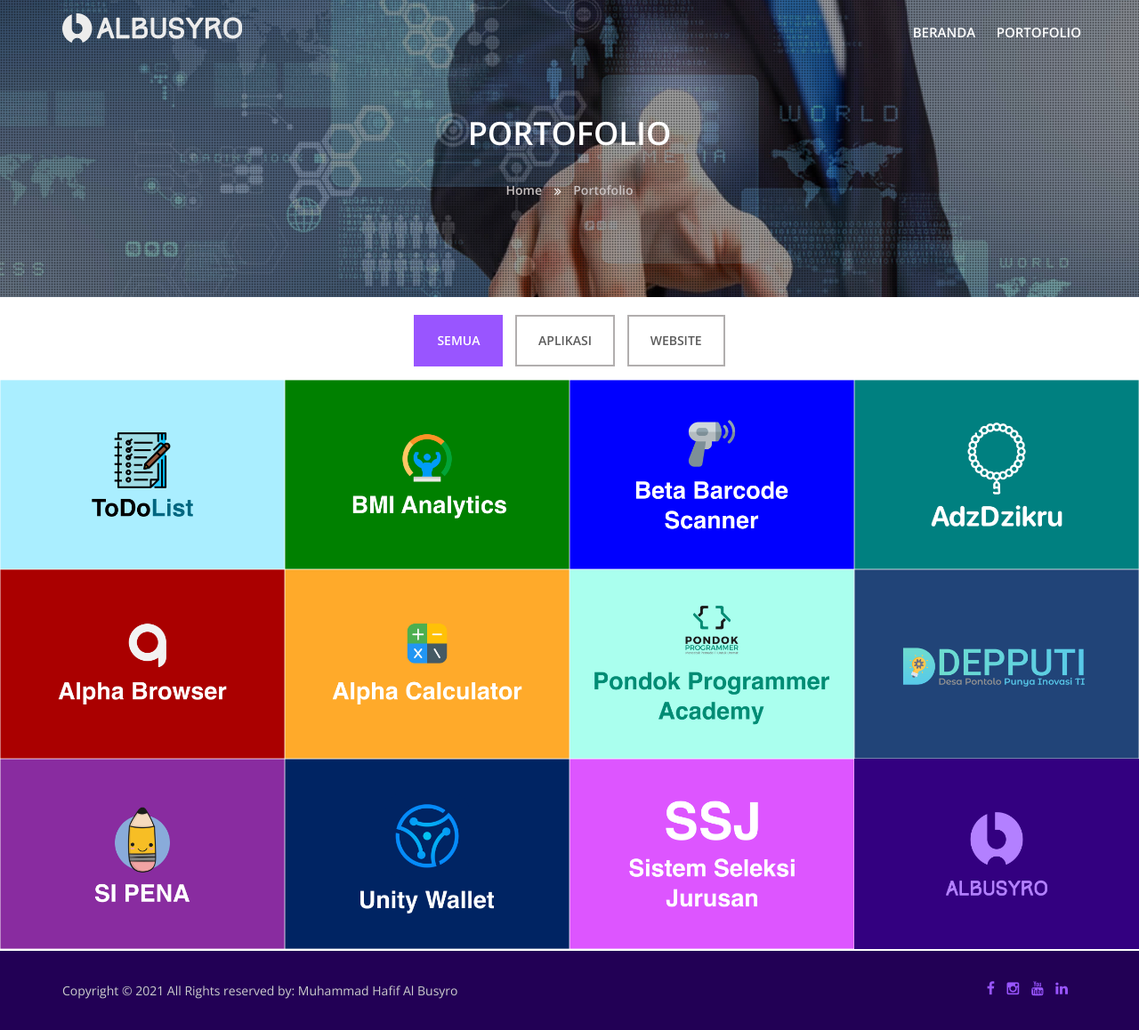
After one commit to muhammadhafifalbusyro/albusyro, a CodeIgniter app: page /albusyro/portofolio in a window 1280 px wide. The commit adds this page. Shown: the whole page at 89% size. Run offline with CodeIgniter, Linux system fonts and the light colour scheme; some libraries are stand-ins or nearby versions.

Commit message:
tambah portofolio page

```diff
--- a/application/config/config.php
+++ b/application/config/config.php
@@ -23,7 +23,10 @@ defined('BASEPATH') or exit('No direct script access allowed');
 | a PHP script and you can easily do that on your own.
 |
 */
+//development
 $config['base_url'] = 'http://localhost:8888/albusyro/';
+//production
+// $config['base_url'] = 'https://albusyro.com';
 
 /*
 |--------------------------------------------------------------------------
--- /dev/null
+++ b/application/controllers/Portofolio.php
@@ -0,0 +1,32 @@
+<?php
+defined('BASEPATH') or exit('No direct script access allowed');
+
+class Portofolio extends CI_Controller
+{
+
+    /**
+     * Index Page for this controller.
+     *
+     * Maps to the following URL
+     * 		http://example.com/index.php/welcome
+     *	- or -
+     * 		http://example.com/index.php/welcome/index
+     *	- or -
+     * Since this controller is set as the default controller in
+     * config/routes.php, it's displayed at http://example.com/
+     *
+     * So any other public methods not prefixed with an underscore will
+     * map to /index.php/welcome/<method_name>
+     * @see https://codeigniter.com/user_guide/general/urls.html
+     */
+    public function __construct()
+    {
+        parent::__construct();
+        $this->load->model("model_aplikasi");
+    }
+    public function index()
+    {
+        $data["apps"] = $this->model_aplikasi->get_data_aplikasi();
+        $this->load->view('portofolio', $data);
+    }
+}
--- a/application/models/Model_aplikasi.php
+++ b/application/models/Model_aplikasi.php
@@ -102,6 +102,7 @@ class Model_aplikasi extends CI_Model
                 "link" => "https://albusyro.com/"
             ],
 
+
         ];
         return $data;
     }
--- a/application/models/Model_blog.php
+++ b/application/models/Model_blog.php
@@ -6,7 +6,7 @@ class Model_blog extends CI_Model
     {
         $data = [
             [
-                "id" => 0,
+                "id" => 'teknologi-dalam-dunia-pendidikan',
                 "img_url" => 'https://1.bp.blogspot.com/-1g2RiOTnnmE/XYy8CZSi1hI/AAAAAAAAAAY/4lpj5LplKswhLgiXA74zxf6UhnZ2c8v-ACLcBGAsYHQ/s1600/pendidikan.jpg',
                 "date" => '22/07/2021',
                 "judul" => 'Teknologi Dalam Dunia Pendidikan',
@@ -131,7 +131,7 @@ class Model_blog extends CI_Model
                 '
             ],
             [
-                "id" => 1,
+                "id" => 'melihat-kebenaran-yang-lain',
                 "img_url" => 'https://bimamedia-gurusiana.ap-south-1.linodeobjects.com/9efb1a59d7b58e69996cf0e32cb71098/2020/10/17/l-images-38520201017165529.jpeg',
                 "date" => '24/07/2021',
                 "judul" => 'Melihat Kebenaran Yang Lain',
@@ -144,6 +144,84 @@ class Model_blog extends CI_Model
                     Setiap manusia punya kisah hidupnya masing-masing sehingga mereka punya persepsi suatu kebenaran dari pengalaman hidupnya. makanya perbedaan pandangan akan suatu hal itu tidaklah salah. Namun, yang jadi masalah adalah ketika kita selalu menanggap diri kita pribadi yang paling benar dan orang lain salah. Maka dari itu perluaslah kapasitas pengetahuan diri kita masing-masing, sehingga kita pun dapat memahami suatu kebenaran lain dari persepsi yang berbeda.
                     </p>
                     '
+            ],
+            [
+                "id" => 'imam-ahmad-bin-hanbal-dan-penjual-roti-yang-dipertemukan-lewat-istigfar',
+                "img_url" => 'https://islami.co/wp-content/uploads/2018/09/sufi-ilustrasi.jpg',
+                "date" => '06/10/2021',
+                "judul" => 'Imam Ahmad bin Hanbal dan Penjual Roti yang Dipertemukan Lewat Istighfar',
+                "isi" =>
+                '
+                    <p>
+                    Imam Ahmad bin Hanbal merupakan salah satu dari murid Imam Syafi’i. Beliau juga dikenal sebagai Imam Hanbali. Di masa akhir hidupnya, beliau pernah bercerita, cerita tersebut terekam dalam Manaqib Imam Ahmad bin Hanbal ketika beliau menuju Bashrah. Di sana, beliau mengalami sebuah peristiwa yang unik dan menunjukkan kuasa Allah atas doa hamba-Nya.
+                    </p>
+                    <p>
+                    Beliau bercerita “Suatu hari, ketika usia saya sudah menginjak tua, saya tidak tahu mengapa saya ingin sekali menuju ke salah satu kota di Irak, padahal, tidak ada janji dengan orang lain atau hajat sama sekali.”
+                    </p>
+                    <p>
+                    Akhirnya Imam Ahmad bin Hanbal berangkat sendiri menuju kota Bashrah. Beliau meriwayatkan, “Saat tiba di sana waktu Isya’, saya ikut shalat berjama’ah isya’ di masjid, hati saya merasa tenang, tidak lama berselang kemudian tiba-tiba saya ingin istirahat.”
+                    </p>
+                    <p>
+                    Selepas jamaah bubar, Imam Ahmad ingin tidur di masjid, tiba-tiba sang marbot masjid datang menemui Imam Ahmad sambil bertanya, “Kenapa syekh? Anda mau apa di sini?” Marbot masjid itu tidak mengetahui kalau beliau adalah Imam Ahmad, dan Imam Ahmad pun tidak memperkenalkan siapa dirinya.
+                    </p>
+                    <p>
+                    Di Irak, semua orang kenal siapa Imam Ahmad, seorang ulama besar dan ahli hadis, beliau hafal sejuta hadis, sangat shalih dan zuhud. Ketika itu belum ada teknologi kamera atau media sosial seperti saat ini, sehingga orang tidak tahu wajahnya, hanya saja namanya sudah terkenal.
+                    </p>
+                    <p>
+                    Imam Ahmad berkata, “Saya ingin beristirahat, saya musafir.” Marbot pun merespon, “tidak boleh, tidak boleh tidur di dalam masjid!”
+                    </p>
+                    <p>
+                    Imam Ahmad melanjutkan bercerita, “Saya didorong-dorong oleh orang itu disuruh keluar dari masjid. Setelah sampai pelataran, maka dikuncilah pintu masjid. Kemudian saya hendak tidur di teras masjid.” Ketika sudah berbaring di teras masjid, si marbot datang lagi, sembari marah-marah kepada Imam Ahmad, “Mau apa lagi, syekh?” tanya marbot.
+                    </p>
+                    <p>
+                    “Saya mau tidur, saya musafir.” Jawab Imam Ahmad. Lalu marbot berkata, “Di dalam masjid tidak boleh, di teras masjid juga tidak boleh.” Imam Ahmad pun diusir. Beliau bercerita, “Saya didorong-dorong sampai ke jalan.”
+                    </p>
+                    <p>
+                    Di samping masjid, ada penjual roti dan rumah kecil untuk membuat sekaligus menjual roti. Penjual roti ini sedang mengolah adonan roti, sambil melihat kejadian Imam Ahmad  didorong-dorong oleh marbot tadi. Ketika, Imam Ahmad sampai jalanan, penjual roti itu memanggil dari jauh, “Mari syekh, anda boleh menginap di tempat saya, saya punya tempat, meskipun kecil.”
+                    </p>
+                    <p>
+                    “Baik.” Kata Imam Ahmad. Imam Ahmad pun masuk ke rumahnya, duduk di belakang penjual roti yang sedang membuat roti dengan tidak memperkenalkan siapa dirinya, beliau hanya mengaku sebagai musafir.
+                    </p>
+                    <p>
+                    Penjual roti ini memiliki perilaku yang bisa dibilang unik. Jika Imam Ahmad mengajaknya berbicara, maka ia akan menjawab. Kalau tidak, ia terus membuat adonan roti sambil melafalkan istighfar, Astaghfirullah. Saat meletakkan garam, ia mengucap istighfar. Ketika memecahkan telur, ia istighfar, mencampur gandum, istighfar lagi, ia selalu mengucap istighfar.
+                    </p>
+                    <p>
+                    Imam Ahmad memperhatikan terus. Lalu beliau bertanya, “Sudah berapa lama engkau melakukan ini?” Penjual roti menjawab, “Sudah lama sekali syekh, saya menjual roti sudah 30 tahun, jadi semenjak itu saya lakukan.”
+                    </p>
+                    <p>
+                    Imam Ahmad kembali bertanya, “Lalu, apa hasil dari perbuatan ini?”
+                    </p>
+                    <p>
+                    Penjual roti menjawab, “Berkah wasilah istighfar, tiada hajat yang saya minta kecuali pasti dikabulkan oleh Allah. Semua yang saya minta langsung Allah kabulkan.” Karena Nabi Muhammad pernah bersabda, “
+                    </p>
+                    <p>
+
+مَنْ أَكْثَرَ مِنْ الِاسْتِغْفَارِ؛ جَعَلَ اللَّهُ لَهُ مِنْ كُلِّ هَمٍّ فَرَجًا، وَمِنْ كُلِّ ضِيقٍ مَخْرَجًا، وَرَزَقَهُ مِنْ حَيْثُ لَا يَحْتَسِبُ                 </p>
+                    <p>
+
+                    “Barang siapa memperbanyak istighfar; niscaya Allah memberikan jalan keluar bagi setiap kesedihannya, kelapangan untuk setiap kesempitannya dan rizki dari arah yang tidak disangka-sangka”
+                    </p>
+                    <p>
+                    Lalu, si penjual roti melanjutkan, “Semua dikabulkan Allah kecuali satu, masih ada satu hajat saya yang belum Allah kabukan.” Imam Ahmad penasaran, dan kemudian beliau bertanya, Apa itu?”
+                    </p>
+                    <p>
+                    Penjual roti itu menjawab, “Saya minta kepada Allah supaya dipertemukan dengan Imam Ahmad bin Hanbal.”
+                    </p>
+                    <p>
+                    Seketika, ketika namanya disebut, Imam Ahmad bertakbir, “Allahu Akbar! Allah telah mendatangkan saya jauh-jauh dari Baghdad pergi ke Bashrah dan bahkan sampai didorong-dorong oleh marbot masjid itu sampai ke jalanan karena istighfarmu.”
+                    </p>
+                    <p>
+                    Penjual roti pun terperanjat, memuji Allah dengan penuh rasa syukur, ternyata yang di depannya adalah Imam Ahmad bin Hanbal.
+                    </p>
+                    <p>Sumber:
+                <a href="https://islami.co/imam-ahmad-bin-hanbal-dan-penjual-roti-yang-dipertemukan-lewat-istighfar/">Link artikel<a></p>
+
+
+					<div class="play-video">
+						<iframe width="560" height="315" src="https://www.youtube.com/embed/ikuU7JOKIfk" title="YouTube video player" frameborder="0" allow="accelerometer; autoplay; clipboard-write; encrypted-media; gyroscope; picture-in-picture" allowfullscreen></iframe>
+					</div>
+
+                    '
             ]
 
         ];
--- a/application/views/landingpage.php
+++ b/application/views/landingpage.php
@@ -132,7 +132,7 @@
 													<p>Pendidikan saya berlatar belakang IT, saya mengambil jurusan pemrograman di PONDOK IT YOGYAKARTA. Saya telah menyelesaikan pendidikan di PONDOK IT YOGYAKARTA pada tahun 2021.</p>
 													<p>Kecintaan saya pada dunia pendidikan dan dunia IT begitu sangat besar, sehingga saat ini saya fokus pada dua bidang tersebut. Yang saya lakukan kini adalah bagaimana membangun sistem pendidikan di Indonesia menjadi lebih baik lagi, saya bekerja sebagai kepala pendidikan di PONDOK IT YOGYAKARTA untuk membangun sistem pendidikan yang ada di pondok tersebut, dan saat ini saya juga bekerja sebagai software developer di PT. USSUNNAH FOUNDATION.</p>
 													<p>Gak cukup rasanya kalau kita kenalan hanya dengan dua atau tiga paragraf tulisan. Silakan teman-teman bisa lihat CV saya serta ikuti akun sosial media saya :)</p>
-													<a href="https://drive.google.com/file/d/1hKggHZOH-jLqqXB1OK9uDox8Z49HDSB0/view?usp=sharing" class="btn btn-green2">Lihat CV</a>
+													<a href="https://drive.google.com/file/d/1p7_Xuo-n0xwl-V35b8JAS8aciW3YbjGY/view?usp=sharing" class="btn btn-green2">Lihat CV</a>
 												</div>
 
 												<div class="col-md-4 col-sm-6 col-xs-6">
--- /dev/null
+++ b/application/views/portofolio.php
@@ -0,0 +1,202 @@
+<!doctype html>
+<!--
+	Lamoda by TEMPLATE STOCK
+	templatestock.co @templatestock
+	Released for free under the Creative Commons Attribution 3.0 license (templated.co/license)
+-->
+
+
+<html lang="en-gb" class="no-js">
+
+<head>
+    <meta charset="utf-8">
+    <title>Al Busyro</title>
+    <meta name="author" content="">
+    <meta name="keywords" content="">
+    <meta name="description" content="">
+
+    <!-- Mobile Specific Metas -->
+    <meta name="viewport" content="width=device-width, initial-scale=1, maximum-scale=1">
+
+
+    <!--styles -->
+    <link href="<?php echo base_url(); ?>assets/css/bootstrap.min.css" rel="stylesheet">
+    <link href="<?php echo base_url(); ?>assets/css/font-awesome.css" rel="stylesheet">
+    <link href="<?php echo base_url(); ?>assets/js/owl-carousel/owl.carousel.css" rel="stylesheet">
+    <link href="<?php echo base_url(); ?>assets/js/owl-carousel/owl.theme.css" rel="stylesheet">
+    <link href="<?php echo base_url(); ?>assets/js/owl-carousel/owl.transitions.css" rel="stylesheet">
+    <link href="<?php echo base_url(); ?>assets/css/magnific-popup.css" rel="stylesheet">
+    <link rel="stylesheet" type="text/css" href="<?php echo base_url(); ?>assets/css/animate.css" />
+    <link rel="stylesheet" href="<?php echo base_url(); ?>assets/css/etlinefont.css">
+    <link href="<?php echo base_url(); ?>assets/css/style.css" type="text/css" rel="stylesheet" />
+
+    <link rel="icon" type="image/png" href="<?php echo base_url() ?>assets/images/logo2.png" />
+    <!-- The HTML5 shim, for IE6-8 support of HTML5 elements -->
+    <!--[if lt IE 9]>
+        <script src="js/html5shiv.js"></script>
+        <script src="js/respond.min.js"></script>
+        <![endif]-->
+
+</head>
+
+<body data-spy="scroll" data-target="#main-menu">
+
+    <!--Start Page loader -->
+    <div id="pageloader">
+        <div class="loader">
+            <img src="<?php echo base_url(); ?>assets/images/progress.gif" alt='loader' />
+        </div>
+    </div>
+    <!--End Page loader -->
+
+    <!--Start Navigation-->
+    <header id="header">
+        <div class="container">
+            <div class="row">
+                <div class="col-sm-12">
+                    <button type="button" class="navbar-toggle collapsed" data-toggle="collapse" data-target="#main-menu">
+                        <span class="sr-only">Toggle navigation</span>
+                        <span class="fa fa-bars"></span>
+                        <span class="icon-bar"></span>
+                        <span class="icon-bar"></span>
+                    </button>
+                    <!--Start Logo -->
+                    <div class="logo-nav">
+                        <a href="<?php echo base_url(); ?>">
+                            <img src="<?php echo base_url() ?>assets/images/logo.png" alt="Company logo" />
+                        </a>
+                    </div>
+                    <!--End Logo -->
+                    <div class="clear-toggle"></div>
+                    <div id="main-menu" class="collapse scroll navbar-right">
+                        <ul class="nav">
+
+                            <li> <a href="<?php echo base_url() ?>">Beranda</a> </li>
+
+                            <li> <a href="<?php echo base_url() ?>portofolio">Portofolio</a> </li>
+
+                        </ul>
+                    </div><!-- end main-menu -->
+                </div>
+            </div>
+        </div>
+    </header>
+    <!--End Navigation-->
+
+    <!-- page-header -->
+    <section id="page-header" class="parallax " style='margin-bottom:20px'>
+        <div class="overlay"></div>
+        <div class="container">
+            <h1>Portofolio</h1>
+            <!--Start Breadcrumb-->
+            <div class="breadcrumb">
+                <ul>
+                    <li>
+                        <a href="<?php echo base_url() ?>">Home</a>
+                    </li>
+                    <li>
+                        <a href="<?php echo base_url() ?>portofolio">Portofolio</a>
+                    </li>
+                </ul>
+            </div>
+            <!--End Breadcrumb-->
+        </div>
+    </section>
+    <!-- /page-header -->
+    <!--Start portfolio-->
+    <!-- Filtering -->
+
+    <div class=" col-md-12 text-center ">
+			<!-- Filtering -->
+			<ul class="filtering">
+				<li class="filter" data-filter="all">Semua</li>
+				<li class="filter" data-filter="aplikasi">Aplikasi</li>
+				<li class="filter" data-filter="website">Website</li>
+			</ul>
+		</div>
+    <div class="work-main">
+        <ul class="work-grid">
+            <?php foreach ($apps as $dataListApp) : ?>
+                <li class="work-item thumnail-img mix <?php echo $dataListApp["jenis"]; ?>">
+                    <div class="work-image">
+                        <img src="<?php echo $dataListApp["imgUrl"]; ?>" alt="thumbnail">
+
+                        <!--Hover link-->
+                        <div class="hover-link">
+                            <a href="<?php echo $dataListApp['link']; ?>">
+                                <i class="fa fa-link"></i>
+                            </a>
+
+                            <a href="<?php echo $dataListApp["imgUrl"]; ?>" class="popup-image">
+                                <i class="fa fa-plus"></i>
+                            </a>
+                        </div>
+                        <!--End link-->
+
+                        <!--Hover Caption-->
+                        <div class="work-caption">
+                            <h4><?php echo $dataListApp["nama"]; ?></h4>
+                            <p><?php echo $dataListApp["isi"]; ?></p>
+                        </div>
+                        <!--End Caption-->
+
+                    </div> <!-- /.work-image-->
+                </li>
+            <?php endforeach; ?>
+        </ul>
+    </div>
+
+    <!--End portfolio-->
+    <!--Start Call To Action-->
+
+    <!--End Call To Action-->
+
+
+    <!--Start Footer-->
+    <footer style="background-color: #220055;">
+        <div class="container">
+            <div class="row">
+                <!--Start copyright-->
+                <div class="col-md-6 col-sm-6 col-xs-6">
+                    <div class="copyright">
+                        <p>Copyright © 2021 All Rights reserved by: Muhammad Hafif Al Busyro</a>
+                        </p>
+                    </div>
+                </div>
+                <!--End copyright-->
+
+                <!--start social icons-->
+                <div class="col-md-6 col-sm-6 col-xs-6">
+                    <div class="social-icons">
+                        <ul>
+                            <li><a href="https://facebook.com/muhammadhafifalbusyro"><i class="fa fa-facebook"></i></a></li>
+                            <li><a href="https://instagram.com/muhammadhafifalbusyro"><i class="fa fa-instagram"></i></a></li>
+                            <li><a href="https://www.youtube.com/channel/UC9kJNGiJC8QNd_ooNVkdLbA"><i class="fa fa-youtube"></i></a></li>
+                            <li><a href="https://www.linkedin.com/in/muhammad-hafif-al-busyro-8bb248187"><i class="fa fa-linkedin"></i></a></li>
+                        </ul>
+                    </div>
+                </div>
+                <!--End social icons-->
+            </div> <!-- /.row-->
+        </div> <!-- /.container-->
+    </footer>
+    <!--End Footer-->
+
+    <a href="#" class="scrollup"> <i class="fa fa-chevron-up"> </i> </a>
+
+    <!--Plugins-->
+    <script type="text/javascript" src="<?php echo base_url(); ?>assets/js/jquery-1.11.1.min.js"></script>
+    <script type="text/javascript" src="<?php echo base_url(); ?>assets/js/bootstrap.min.js"></script>
+    <script type="text/javascript" src="<?php echo base_url(); ?>assets/js/owl-carousel/owl.carousel.js"></script>
+    <script type="text/javascript" src="<?php echo base_url(); ?>assets/js/jquery.flexslider-min.js"></script>
+    <script type="text/javascript" src="<?php echo base_url(); ?>assets/js/jquery.magnific-popup.min.js"></script>
+    <script type="text/javascript" src="<?php echo base_url(); ?>assets/js/easing.js"></script>
+    <script type="text/javascript" src="<?php echo base_url(); ?>assets/js/jquery.easypiechart.js"></script>
+    <script type="text/javascript" src="<?php echo base_url(); ?>assets/js/jquery.appear.js"></script>
+    <script type="text/javascript" src="<?php echo base_url(); ?>assets/js/jquery.parallax-1.1.3.js"></script>
+    <script type="text/javascript" src="<?php echo base_url(); ?>assets/js/jquery.mixitup.min.js"></script>
+    <script type="text/javascript" src="<?php echo base_url(); ?>assets/js/custom.js"></script>
+
+</body>
+
+</html>
```
